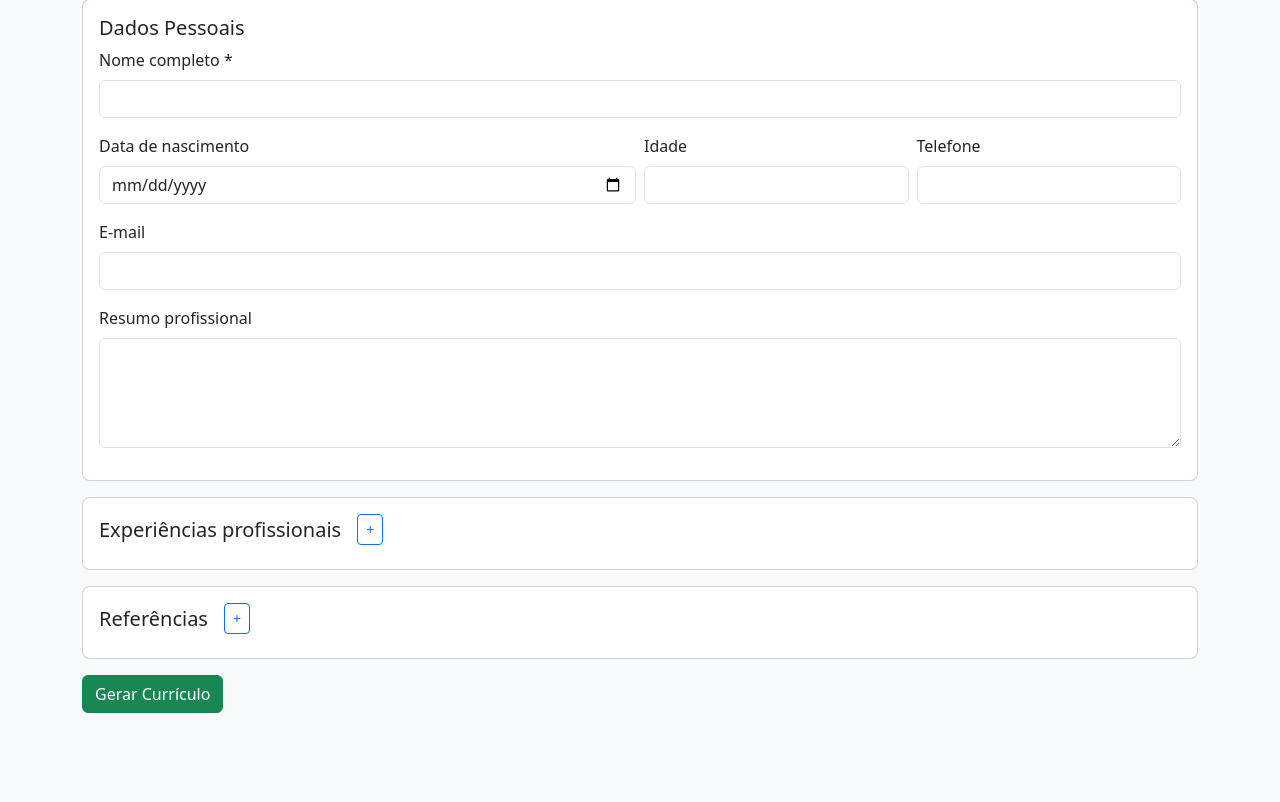
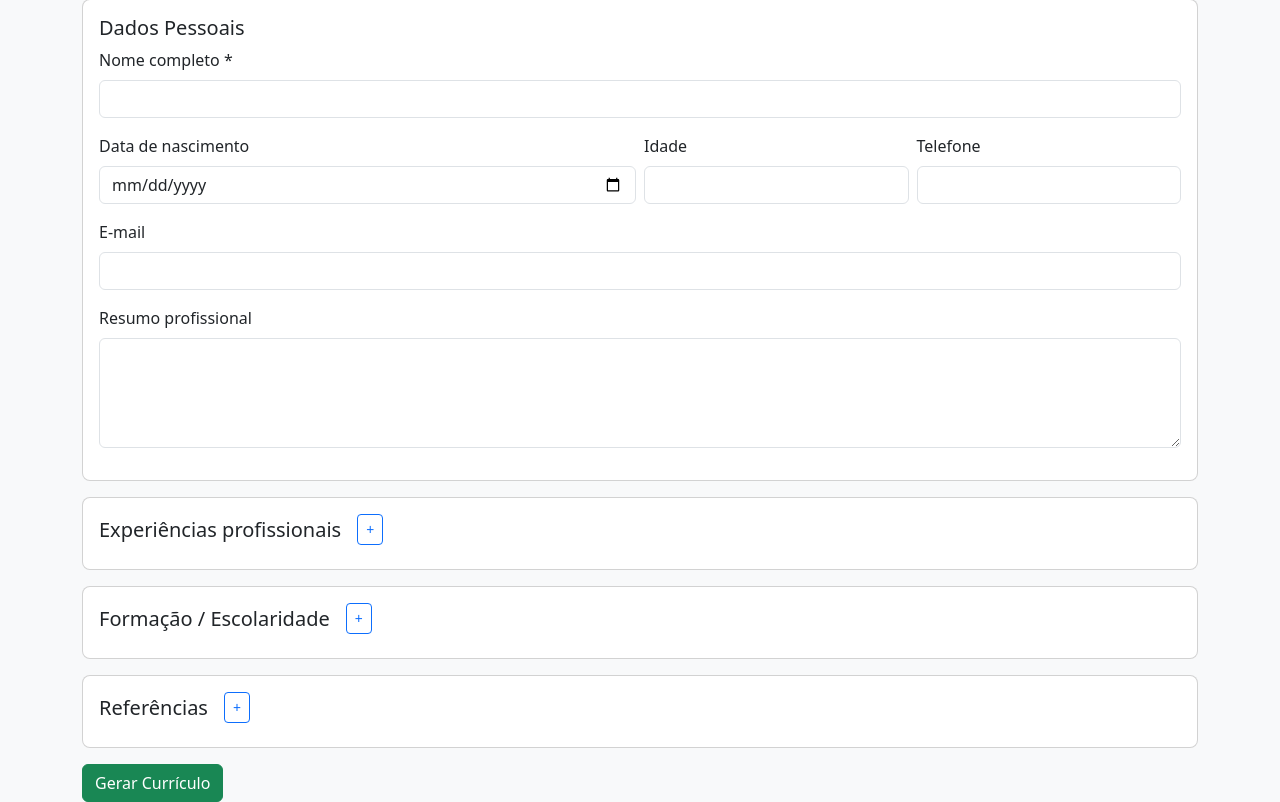
Before and after one commit to Dionathan-Rezende/Gerador-de-Curriculos, a PHP site: page / in a window 1280 px wide. Shown: the part 79-881 px from the top of the page. Before the commit the page ends 792 px from the top, so only its background shows below. Run offline with PHP 8.4, Linux system fonts and the light colour scheme.

Commit message:
Introducao do campo: Formacao

```diff
--- a/public/index.php
+++ b/public/index.php
@@ -55,6 +55,15 @@
 </div>
 </div>
 
+<div class="card mb-3">
+  <div class="card-body">
+    <div class="d-flex align-items-center mb-2">
+      <h5 class="card-title mb-0">Formação / Escolaridade</h5>
+      <button id="add-formacao" class="btn btn-sm btn-outline-primary ms-3">+</button>
+    </div>
+    <div id="formacao-container"></div>
+  </div>
+</div>
 
 <div class="card mb-3">
 <div class="card-body">
--- a/public/preview.php
+++ b/public/preview.php
@@ -35,6 +35,10 @@ function e($v){return htmlspecialchars($v ?? '', ENT_QUOTES,'UTF-8');}
 <p><strong><?php echo e($exp['cargo']); ?></strong> - <?php echo e($exp['empresa']); ?> (<?php echo e($exp['periodo']); ?>)<br><?php echo nl2br(e($exp['descricao'])); ?></p>
 <?php endforeach; ?>
 
+<h5>Formação / Escolaridade</h5>
+<?php foreach ($data['formacoes'] as $f): ?>
+  <p><strong><?php echo e($f['curso']); ?></strong> - <?php echo e($f['instituicao']); ?> (<?php echo e($f['ano']); ?>)</p>
+<?php endforeach; ?>
 
 <h5>Referências</h5>
 <?php foreach ($data['referencias'] as $ref): ?>
--- a/public/save.php
+++ b/public/save.php
@@ -20,6 +20,7 @@ $data = [
 'email' => sanitize($_POST['email'] ?? ''),
 'resumo' => sanitize($_POST['resumo'] ?? ''),
 'experiencias' => $_POST['experiencias'] ?? [],
+'formacoes' => $_POST['formacoes'] ?? [],
 'referencias' => $_POST['referencias'] ?? []
 ];
 
```
Also changed, not shown: public/assets/js/scripts.js.
